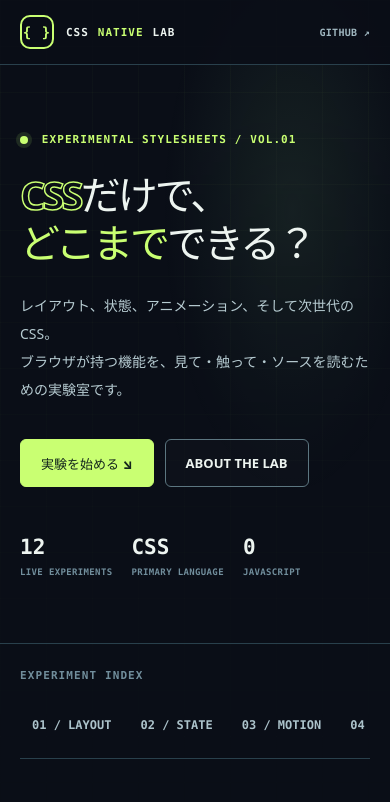
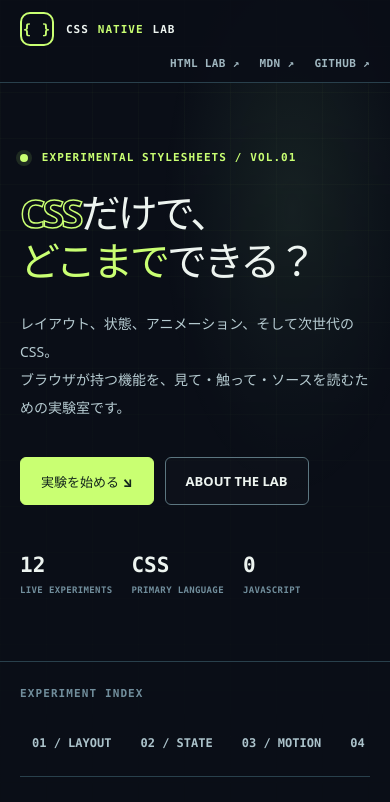
Before and after one commit to naoiw/css-native-lab, a plain HTML site: page public/index.html in a window 390 px wide. Shown: the top 802 px of the page. Drawn offline with Linux system fonts and the light colour scheme.

Commit message:
feat: ヘッダー右上にMDN CSSリファレンスを追加 (#5)
* feat: link sister lab and MDN in header

* style: keep header links accessible on mobile

```diff
--- a/public/index.html
+++ b/public/index.html
@@ -18,7 +18,7 @@
 <a class="skip-link" href="#main">本文へ移動</a>
 <header class="site-header" id="top">
 <a class="brand" href="#top"><span aria-hidden="true">{ }</span> CSS <strong>NATIVE</strong> LAB</a>
-<nav class="header-links" aria-label="関連サイト"><a href="https://naoiw.github.io/web-native-lab/" target="_blank" rel="noopener noreferrer">HTML LAB ↗</a><a href="https://github.com/naoiw/css-native-lab" target="_blank" rel="noopener noreferrer">GITHUB ↗</a></nav>
+<nav class="header-links" aria-label="関連サイト"><a href="https://naoiw.github.io/web-native-lab/" target="_blank" rel="noopener noreferrer">HTML LAB ↗</a><a href="https://developer.mozilla.org/ja/docs/Web/CSS" target="_blank" rel="noopener noreferrer">MDN ↗</a><a href="https://github.com/naoiw/css-native-lab" target="_blank" rel="noopener noreferrer">GITHUB ↗</a></nav>
 </header>
 <main id="main">
 <section class="hero shell">
--- a/public/styles/site.css
+++ b/public/styles/site.css
@@ -162,7 +162,7 @@ button{cursor:pointer}
   .brand>span{width:34px;height:34px;font-size:14px}
   .header-links{gap:14px}
   .header-links a{font-size:10px}
-  .header-links a:first-child{display:none}
+  /* Keep the sister-site link visible on mobile too. */
   .hero{display:block;min-height:auto;padding-block:68px 66px}
   .hero-art{display:none}
   .hero h1{font-size:clamp(40px,10vw,64px)}
@@ -182,3 +182,9 @@ button{cursor:pointer}
     transition-duration:.01ms!important;
   }
 }
+/* Keep the HTML Lab, MDN, and GitHub links accessible at small widths. */
+@media(max-width:520px){
+  .site-header{flex-wrap:wrap;column-gap:10px;row-gap:0;padding-top:12px}
+  .header-links{width:100%;justify-content:flex-end;gap:20px;padding-block:11px 12px}
+  .header-links a{font-size:11px;white-space:nowrap}
+}
```
